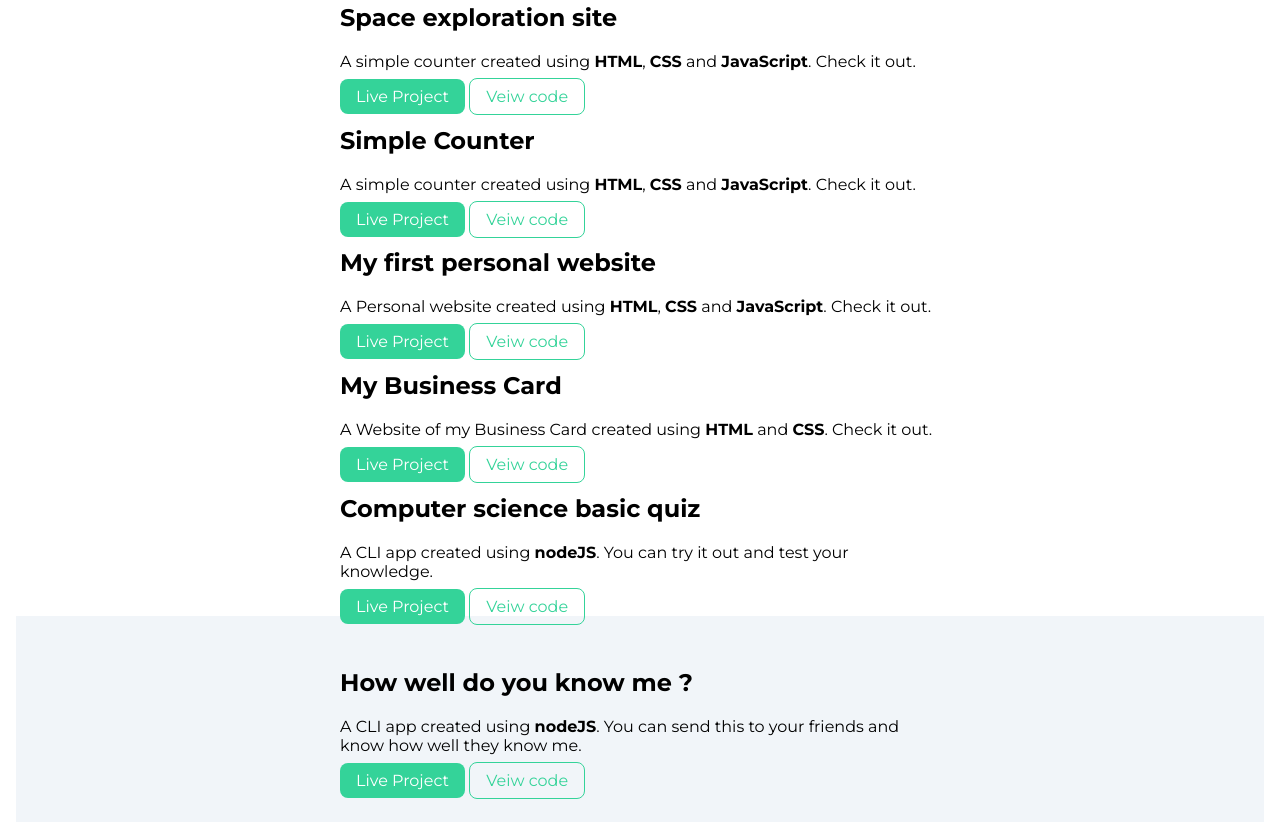
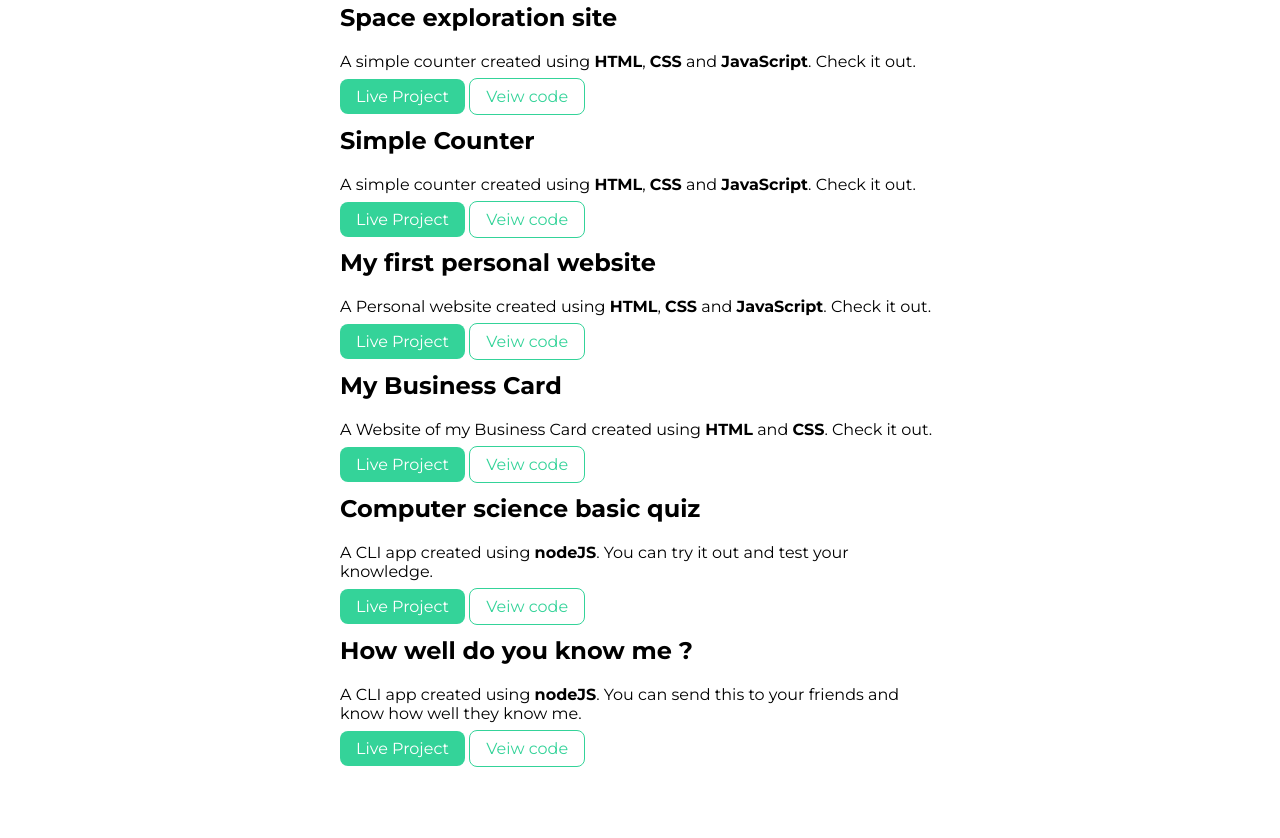
Before and after one commit to RSauravR/ComponentLibrary, a plain HTML site: page projects.html in a window 1280 px wide. Shown: the part 281-1119 px from the top of the page. After the commit the page ends 1055 px from the top, so only its background shows below. Drawn offline with Linux system fonts and the light colour scheme.

Commit message:
corrections

```diff
--- a/projects.html
+++ b/projects.html
@@ -83,7 +83,6 @@
                     code</a>
             </li>
         </div>
-        <section class="section ow">
         <div class="container container-center">
             <li>
 
@@ -95,7 +94,6 @@
                 <a class="link link-secondary" href="https://github.com/RSauravR/How-well-do-you-know-me-">Veiw code</a>
             </li>
         </div>
-        </section>
 
     </ul>
 
```
